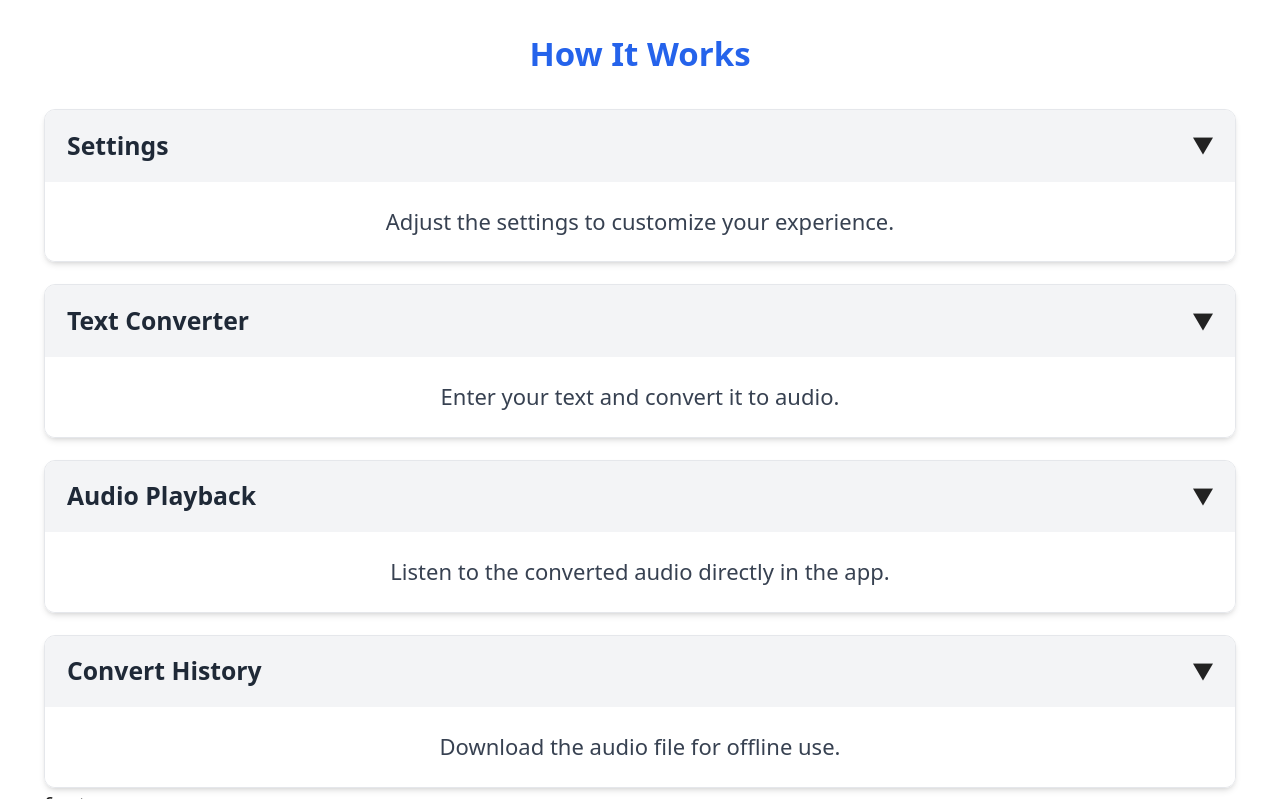
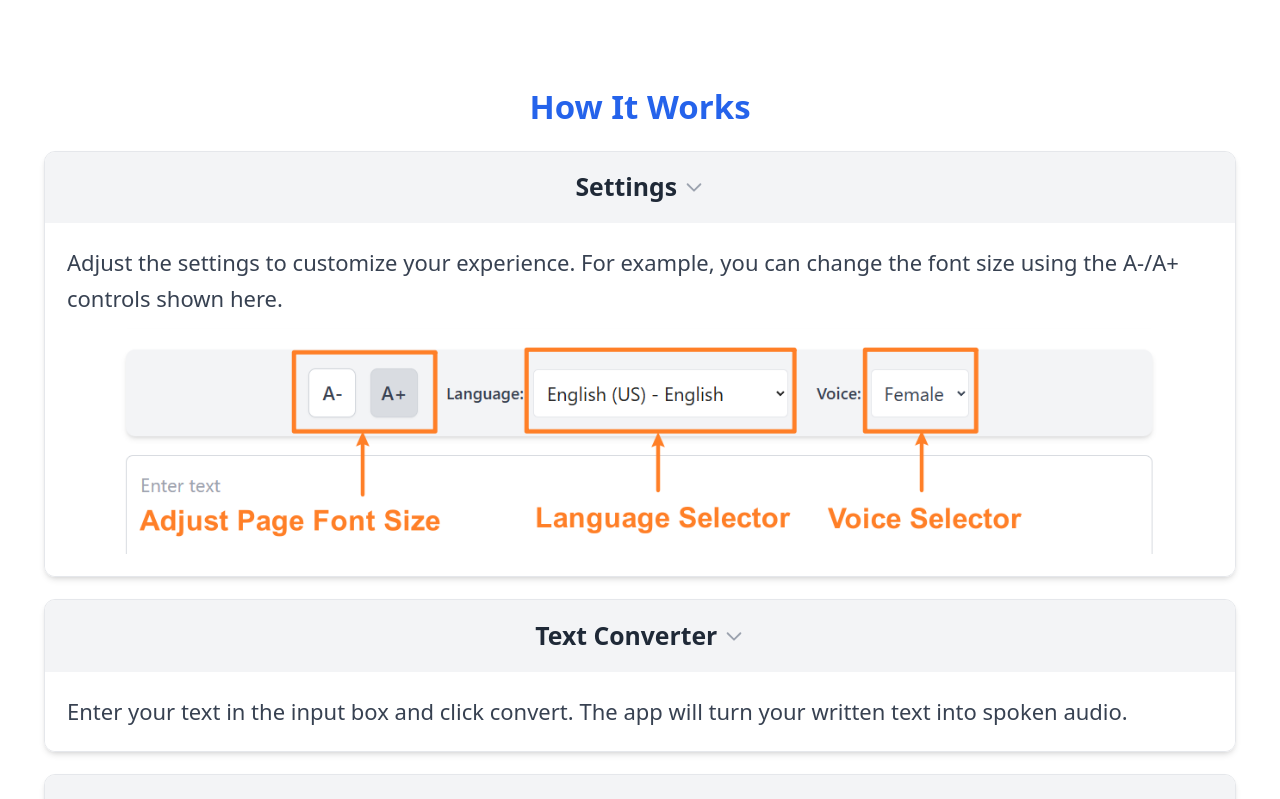
Before and after one commit to qingzhang100/tts, a React (Vite) app in the folder client/: page / in a window 1280 px wide. Shown: the part 801-1600 px from the top of the page. Built offline with nearby package versions, Linux system fonts and the light colour scheme.

Commit message:
How It Works

```diff
--- a/client/src/components/HowItWorks/HowItWorks.jsx
+++ b/client/src/components/HowItWorks/HowItWorks.jsx
@@ -1,4 +1,5 @@
 import { useState } from "react";
+import howSettingsImg from "../../assets/illustration/how_settings.png";
 
 function HowItWorks() {
   const [openItems, setOpenItems] = useState({
@@ -19,31 +20,69 @@ function HowItWorks() {
     {
       title: "Settings",
       key: "settings",
-      content: "Adjust the settings to customize your experience.",
+      content:
+        "Adjust the settings to customize your experience. For example, you can change the font size using the A-/A+ controls shown here.",
+      imgSrc: howSettingsImg,
     },
     {
       title: "Text Converter",
       key: "textConverter",
-      content: "Enter your text and convert it to audio.",
+      content:
+        "Enter your text in the input box and click convert. The app will turn your written text into spoken audio.",
     },
     {
       title: "Audio Playback",
       key: "audioPlayback",
-      content: "Listen to the converted audio directly in the app.",
+      content:
+        "After conversion, listen to the audio directly within the app using the built-in player.",
     },
     {
       title: "Convert History",
       key: "convertHistory",
-      content: "Download the audio file for offline use.",
+      content:
+        "You can view your previous conversions and download the audio files for offline use.",
     },
   ];
 
+  function expandAll() {
+    const newState = {};
+    items.forEach((item) => {
+      newState[item.key] = true;
+    });
+    setOpenItems(newState);
+  }
+
+  function collapseAll() {
+    const newState = {};
+    items.forEach((item) => {
+      newState[item.key] = false;
+    });
+    setOpenItems(newState);
+  }
+
   return (
     <div className="space-y-4">
-      <h1 className="text-2xl font-bold text-center mb-6 text-blue-600">
+      <h1 className="text-2xl font-bold text-center text-blue-600">
         How It Works
       </h1>
-      {items.map(({ title, key, content }) => {
+      {/* <div className="flex justify-center space-x-4 mb-1 text-[0.8rem]">
+        <button
+          onClick={expandAll}
+          className="text-gray-400 hover:underline focus:outline-none"
+          type="button"
+        >
+          Expand All
+        </button>
+        <button
+          onClick={collapseAll}
+          className="text-gray-400 hover:underline focus:outline-none"
+          type="button"
+        >
+          Collapse All
+        </button>
+      </div> */}
+
+      {items.map(({ title, key, content, imgSrc }) => {
         const isOpen = openItems[key];
         return (
           <div
@@ -52,20 +91,44 @@ function HowItWorks() {
           >
             <div
               onClick={() => handleClick(key)}
-              className="cursor-pointer bg-gray-100 px-4 py-3 hover:bg-gray-200 transition flex justify-between items-center"
+              className="cursor-pointer bg-gray-100 px-4 py-3 hover:bg-gray-200 transition flex justify-center items-center"
             >
-              <h2 className="font-semibold text-lg text-gray-800">{title}</h2>
+              <h2 className="font-semibold text-lg text-gray-800 text-center">
+                {title}
+              </h2>
               <span
-                className={`transform transition-transform duration-200 ${
+                className={`transform transition-transform duration-200 ml-1 text-gray-400 ${
                   isOpen ? "rotate-90" : ""
                 }`}
               >
-                ▶
+                <svg
+                  xmlns="http://www.w3.org/2000/svg"
+                  className="h-4 w-4"
+                  fill="none"
+                  viewBox="0 0 24 24"
+                  stroke="currentColor"
+                  strokeWidth={2}
+                >
+                  <path
+                    strokeLinecap="round"
+                    strokeLinejoin="round"
+                    d="M9 5l7 7-7 7"
+                  />
+                </svg>
               </span>
             </div>
             {isOpen && (
-              <div className="bg-white px-4 py-4 text-center text-gray-700 text-base leading-relaxed">
+              <div className="bg-white px-4 py-4 text-gray-700 text-base leading-relaxed">
                 {content}
+                {imgSrc && (
+                  <div className="mt-2">
+                    <img
+                      src={imgSrc}
+                      alt={title}
+                      className="mx-auto max-w-3xl w-full h-auto"
+                    />
+                  </div>
+                )}
               </div>
             )}
           </div>
--- a/client/src/components/TextConverter/TextConverter.jsx
+++ b/client/src/components/TextConverter/TextConverter.jsx
@@ -20,7 +20,7 @@ export default function TextConverter({
   }
 
   return (
-    <div className="w-full mb-14">
+    <div className="w-full mb-14 flex flex-col gap-4">
       <textarea
         value={text}
         onChange={(e) => setText(e.target.value)}
@@ -47,7 +47,7 @@ export default function TextConverter({
 
       <button
         onClick={handleConvert}
-        className=" bg-blue-500 text-white px-4 py-2 rounded hover:bg-blue-600"
+        className="w-full max-w-xs sm:max-w-sm md:max-w-md mx-auto block bg-blue-500 text-white text-lg px-6 py-3 rounded-xl shadow hover:bg-blue-600 transition"
       >
         Convert
       </button>
```
Also changed, not shown: client/src/assets/illustration/how_settings.png (added), client/src/components/HowItWorks/HowSettings.jsx (added).
